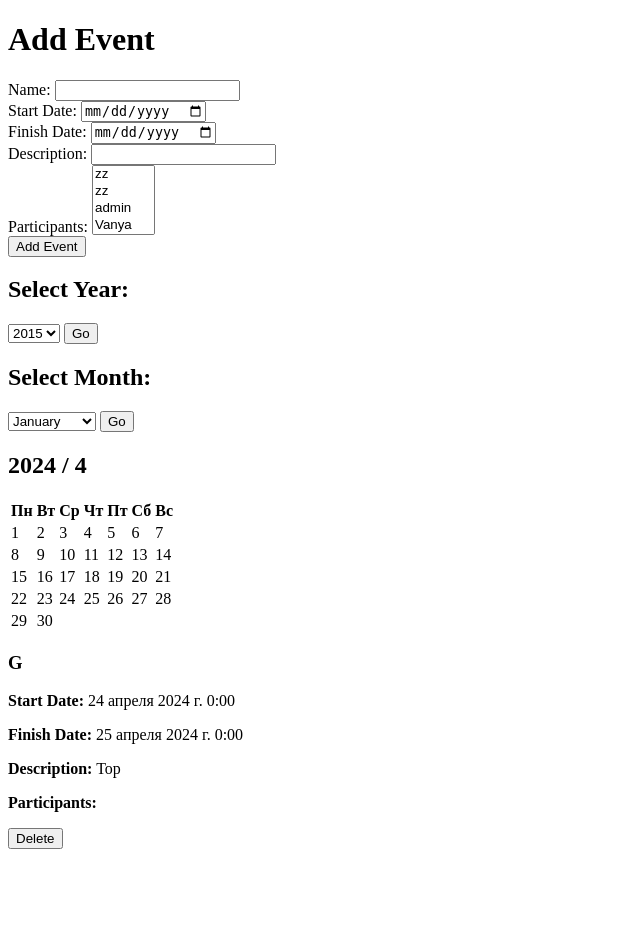
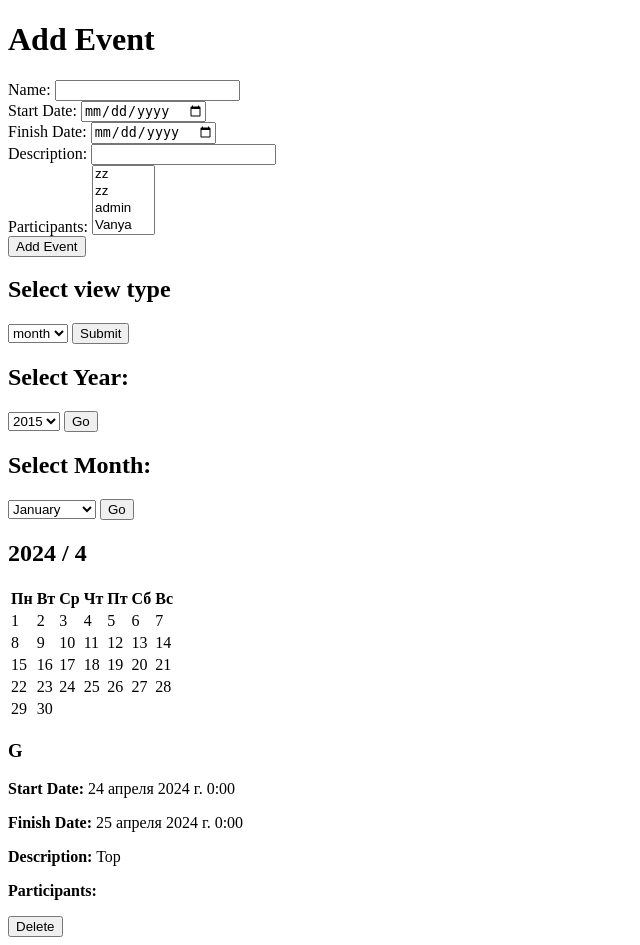
Before and after one commit to Qwertymart/WEB-calendar, a Django app: page /events/ in a window 1280 px wide. Shown: the whole page, without its empty margins (0-640 px from the left). Before the commit the page ends 849 px from the top, so only its background shows below. Run offline with Django 4.2, Linux system fonts and the light colour scheme; data comes from the database, SQL or seed files in the repository; both versions use the stored data as it was after the commit.

Commit message:
Добавил возможность выбрать тип календаря(месячный вид, недельный, дневной). Заложил основу для будущей работы с отображением календаря в разынх видах

```diff
--- a/TimeTracer/urls.py
+++ b/TimeTracer/urls.py
@@ -19,7 +19,7 @@ from django.urls import path
 from .views import home
 from register.views import register
 from login.views import login_views
-from events.views import events
+from events.views import events, week, day
 
 urlpatterns = [
     path('admin/', admin.site.urls),
@@ -27,4 +27,6 @@ urlpatterns = [
     path('', register),
     path('login/', login_views, name='login'),
     path('events/', events, name='events'),
+    path('events/week/', week, name='week'),
+    path('events/day/', day, name='day'),
 ]
--- a/events/forms.py
+++ b/events/forms.py
@@ -1,6 +1,7 @@
 from django import forms
 from django.forms.widgets import DateInput
 from .models import events
+
 
 class EventForm(forms.ModelForm):
     class Meta:
@@ -10,3 +11,14 @@ class EventForm(forms.ModelForm):
             'date_start': DateInput(attrs={'class': 'datepicker'}),
             'date_finish': DateInput(attrs={'class': 'datepicker'}),
         }
+
+
+TYPES = (
+    ('month', 'month'),
+    ('week', 'week'),
+    ('day', 'day')
+)
+
+
+class ViewTypeForm(forms.Form):
+    type = forms.ChoiceField(choices=TYPES)
--- a/events/templates/events/events.html
+++ b/events/templates/events/events.html
@@ -28,6 +28,17 @@
     <button type="submit">Add Event</button>
 </form>
 
+<h2>Select view type</h2>
+<form method="GET">
+    {% csrf_token %}
+    {{ ViewTypeForm }}
+    <select name="view type">
+        <option value="month">month</option>
+        <option value="week">week</option>
+        <option value="day">day</option>
+    </select>
+    <input type = "submit" value = "Submit" name="view_button">
+</form>
 <h2>Select Year:</h2>
 <form method="GET">
     <select name="selected_year">
--- /dev/null
+++ b/events/urls.py
@@ -0,0 +1,6 @@
+from django.urls import path
+from . import views
+urlpatterns = [
+    path('week/', views.week, name='week'),
+    path('day', views.day, name='day'),
+]
--- a/events/views.py
+++ b/events/views.py
@@ -1,10 +1,11 @@
 # views.py
 from django.shortcuts import render, redirect
-from .forms import EventForm
+from .forms import EventForm, ViewTypeForm
 from .models import events as Event
 from django.utils import timezone
 from datetime import datetime
 from calendar import monthrange
+
 
 def events(request):
     if request.method == 'POST':
@@ -21,6 +22,18 @@ def events(request):
                 form.save()
                 return redirect('/events')
     else:
+        if 'view_button' in request.GET:  # Если нажата кнопка submit при выборе отображения
+            context = {}
+            form = ViewTypeForm()
+            context['form'] = form
+            temp = request.GET.get('view type', None)  # Получаем, что выбрали
+            if temp == 'month':
+                form = EventForm()
+                return redirect('events')  # Остаемся в той же вкладке
+            elif temp == 'week':
+                return redirect('week')  # Летим в week, чтобы уже работать в функции week на новой странице
+            elif temp == 'day':
+                return redirect('day')  # Летим в day, чтобы уже работать в функции day на новой странице
         form = EventForm()
 
     current_year = timezone.now().year
@@ -51,3 +64,11 @@ def events(request):
     return render(request, 'events/events.html',
                   {'form': form, 'events': events, 'current_month': current_month, 'current_year': current_year,
                    'days_of_month': days_of_month})
+
+
+def week(request):
+    return render(request, 'events/week.html')
+
+
+def day(request):
+    return render(request, 'events/day.html')
```
Also changed, not shown: events/templates/events/day.html (added, +10 -0 lines), events/templates/events/week.html (added, +10 -0 lines), db.sqlite3. Lines whose indentation alone changed are shown as unchanged.
